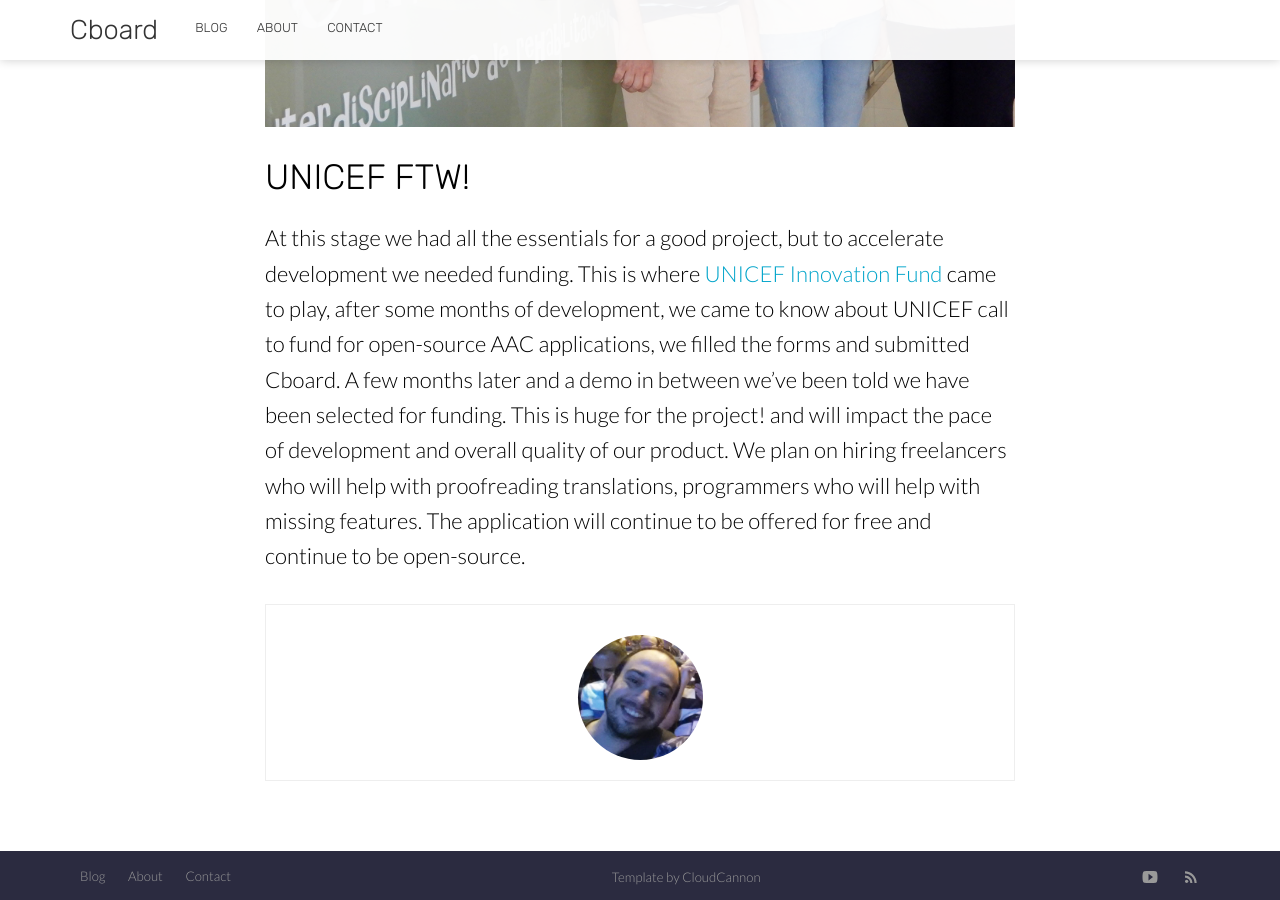
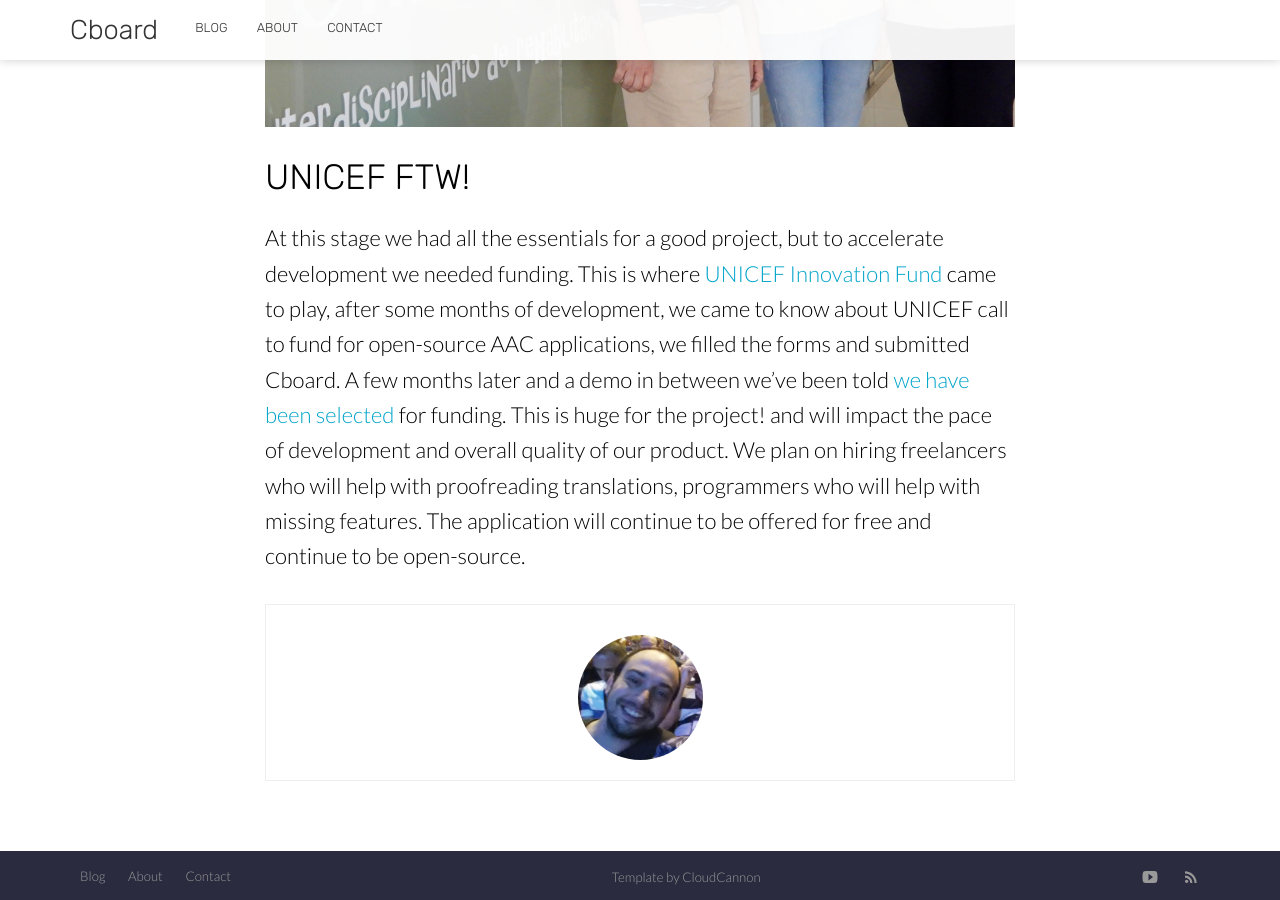
Before and after one commit to cboard-org/cboard-io, a Jekyll site: the page built from _posts/2017-12-05-open-source-communication-board.md, in a window 1280 px wide and 900 px high, scrolled down 4015 px. Built offline with Jekyll 4.4.1, drawn with Linux system fonts in a browser that asks for light colours; nearby versions of some CDN libraries; part of the change alters nothing that is shown.

```diff
--- a/_posts/2017-12-05-open-source-communication-board.md
+++ b/_posts/2017-12-05-open-source-communication-board.md
@@ -41,4 +41,4 @@ All of these people and [more](https://github.com/shayc/cboard/graphs/contributo
 
 ## UNICEF FTW!
 
-At this stage we had all the essentials for a good project, but to accelerate development we needed funding. This is where [UNICEF Innovation Fund](https://unicefinnovationfund.org/) came to play, after some months of development, we came to know about UNICEF call to fund for open-source AAC applications, we filled the forms and submitted Cboard. A few months later and a demo in between we’ve been told we have been selected for funding. This is huge for the project! and will impact the pace of development and overall quality of our product. We plan on hiring freelancers who will help with proofreading translations, programmers who will help with missing features. The application will continue to be offered for free and continue to be open-source.
+At this stage we had all the essentials for a good project, but to accelerate development we needed funding. This is where [UNICEF Innovation Fund](https://unicefinnovationfund.org/) came to play, after some months of development, we came to know about UNICEF call to fund for open-source AAC applications, we filled the forms and submitted Cboard. A few months later and a demo in between we’ve been told [we have been selected](http://unicefstories.org/2017/12/08/unicef-announces-addition-of-six-start-up-companies-to-2018-investment-portfolio/) for funding. This is huge for the project! and will impact the pace of development and overall quality of our product. We plan on hiring freelancers who will help with proofreading translations, programmers who will help with missing features. The application will continue to be offered for free and continue to be open-source.
```
